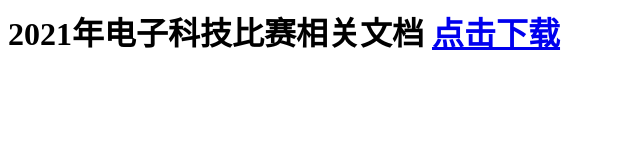
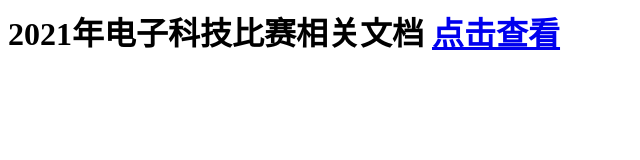
Before and after one commit to DuZhengDZ/DuZhengDZ.github.io, a plain HTML site: page index.html in a window 1280 px wide. Shown: the full height of the page, 0-640 px from the left. Drawn offline with Linux system fonts and the light colour scheme.

Commit message:
Update index.html

```diff
--- a/index.html
+++ b/index.html
@@ -5,6 +5,6 @@
 </head>
 <body>
 <h1>2021年电子科技比赛相关文档</h>
-<a href="关于举办2021年湖北省学生信息素养提升实践活动的通知.pdf">点击下载</a>
+<a href="关于举办2021年湖北省学生信息素养提升实践活动的通知.pdf">点击查看</a>
 </body>
 </html>
```
